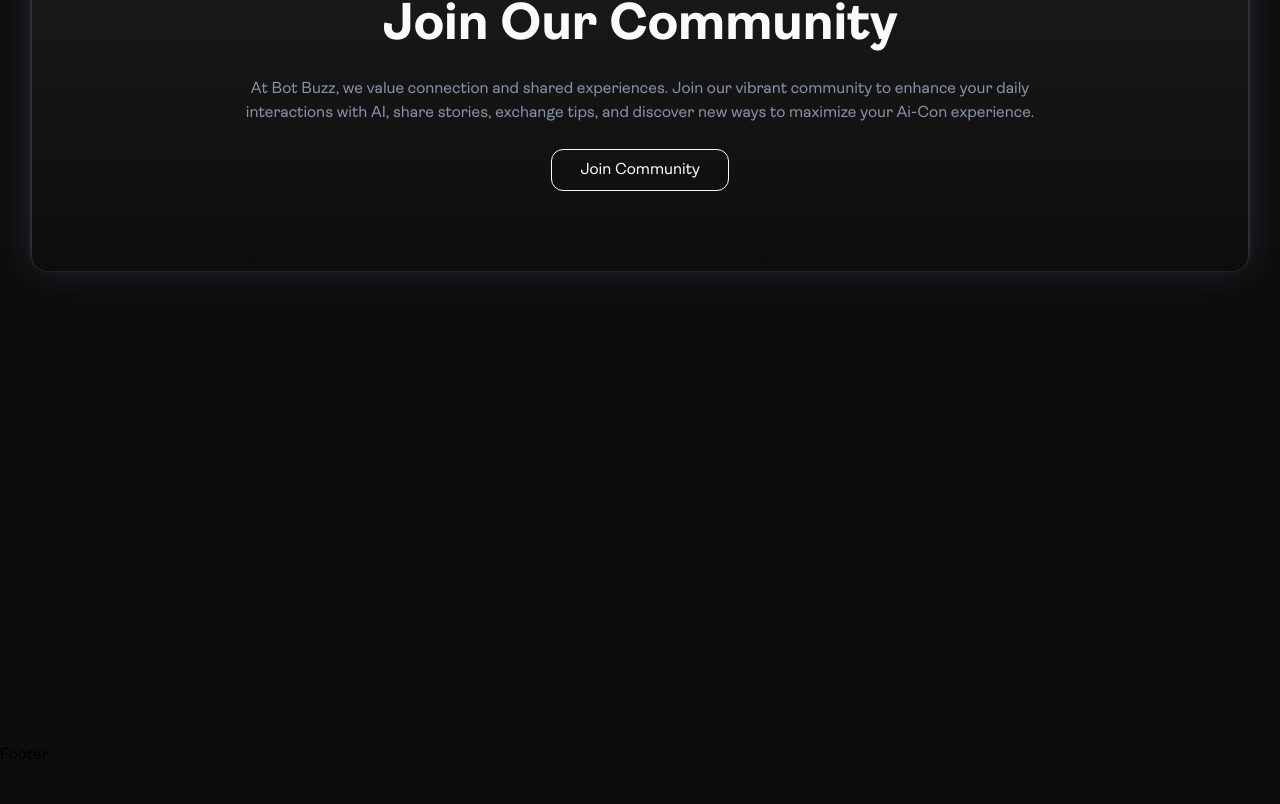
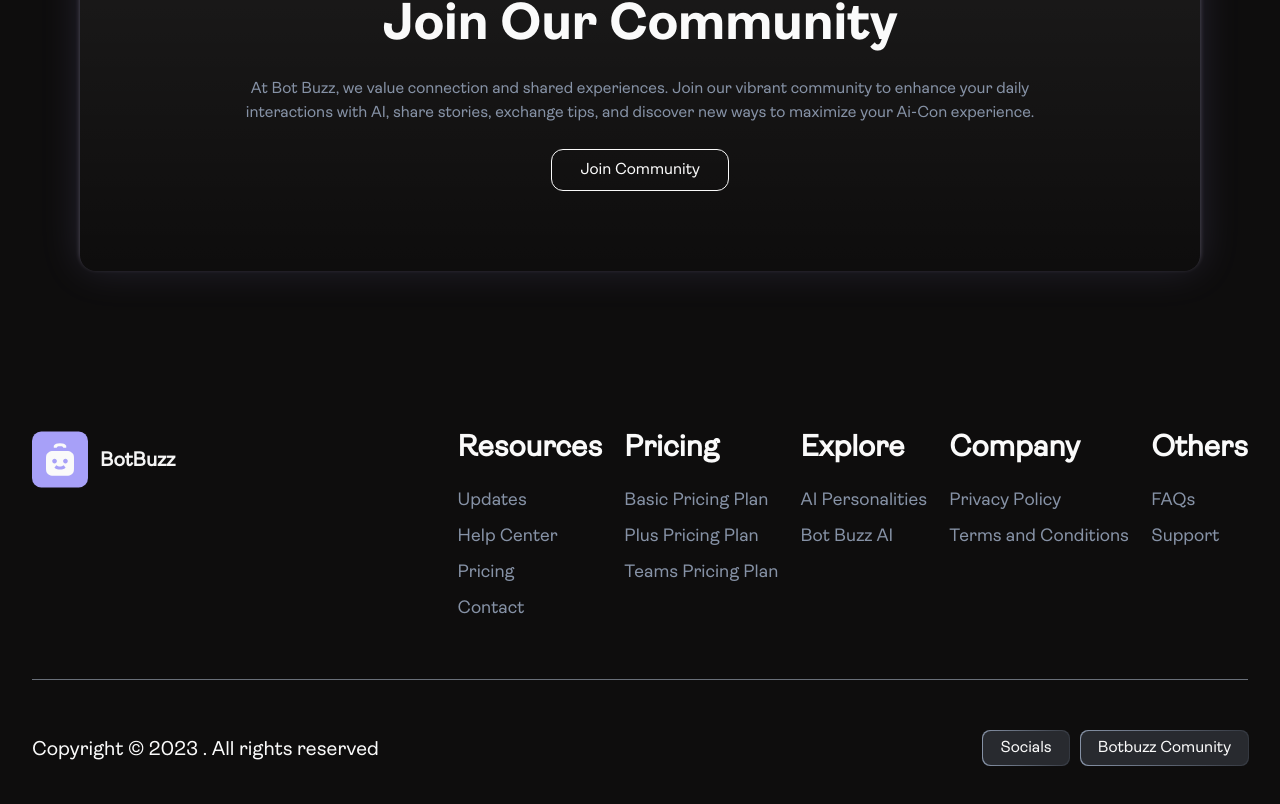
Before and after one commit to shahzaibjavaid/botbuzz-landing, a Next.js app: page / in a window 1280 px wide. Shown: the part 5437-6241 px from the top of the page. Before the commit the page ends 6204 px from the top, so only its background shows below. Built offline with nearby package versions, Linux system fonts and the light colour scheme.

Commit message:
Add footer section draft

```diff
--- a/sections/CTA.tsx
+++ b/sections/CTA.tsx
@@ -2,7 +2,7 @@
 
 const CTA = () => {
   return (
-    <div className='container mx-auto py-10 mt-10'>
+    <div className='container mx-auto py-10 px-20 mt-10'>
       <div className='rounded-2xl p-20 text-center text-white bg-gradient-to-b from-[#ffffff10] to-[#ffffff00] shadow-[0px_-2px_5px_rgba(233,217,255,0.3),0px_-2px_40px_rgba(167,160,248,0.15)]'>
         <h2 className='font-bold text-[52px] text-[#fafafa]'>
           Join Our Community
--- a/sections/Footer.tsx
+++ b/sections/Footer.tsx
@@ -2,26 +2,136 @@
 
 const Footer = () => {
   return (
-    <div>
-      <br />
-      <br />
-      <br />
-      <br />
-      <br />
-      <br />
-      <br />
-      <br />
-      <br />
-      <br />
-      <br />
-      <br />
-      <br />
-      <br />
-      <br />
-      <br />
-      <br />
-      <br />
-      Footer
+    <div className='container mx-auto py-10 mt-20'>
+      <div className='flex'>
+        <div className='w-[35%]'>
+          {' '}
+          <div className='flex items-center space-x-3'>
+            <img src='/images/logo-mini.svg' className='w-14' />
+            <span className='text-xl font-semibold text-3xl mt-1 text-[#f5f5f5]'>
+              BotBuzz
+            </span>
+          </div>
+        </div>
+        <div className='w-[65%] flex ml-auto'>
+          <div className='text-left'>
+            <h4 className='text-3xl font-semibold text-[#fafafa]'>Resources</h4>
+            <ul className='text-white mt-5 space-y-2 text-lg'>
+              <li>
+                <a href='#' className='text-[#8692a6]'>
+                  Updates
+                </a>
+              </li>
+              <li>
+                <a href='#' className='text-[#8692a6]'>
+                  Help Center
+                </a>
+              </li>
+              <li>
+                <a href='#' className='text-[#8692a6]'>
+                  Pricing
+                </a>
+              </li>
+              <li>
+                <a href='#' className='text-[#8692a6]'>
+                  Contact
+                </a>
+              </li>
+            </ul>
+          </div>
+          <div className='text-left ml-auto'>
+            <h4 className='text-3xl font-semibold text-[#fafafa]'>Pricing</h4>
+            <ul className='text-white mt-5 space-y-2 text-lg'>
+              <li>
+                <a href='#' className='text-[#8692a6]'>
+                  Basic Pricing Plan
+                </a>
+              </li>
+              <li>
+                <a href='#' className='text-[#8692a6]'>
+                  Plus Pricing Plan
+                </a>
+              </li>
+              <li>
+                <a href='#' className='text-[#8692a6]'>
+                  Teams Pricing Plan
+                </a>
+              </li>
+            </ul>
+          </div>
+          <div className='text-left ml-auto'>
+            <h4 className='text-3xl font-semibold text-[#fafafa]'>Explore</h4>
+            <ul className='text-white mt-5 space-y-2 text-lg'>
+              <li>
+                <a href='#' className='text-[#8692a6]'>
+                  AI Personalities
+                </a>
+              </li>
+              <li>
+                <a href='#' className='text-[#8692a6]'>
+                  Bot Buzz AI
+                </a>
+              </li>
+            </ul>
+          </div>
+          <div className='text-left ml-auto'>
+            <h4 className='text-3xl font-semibold text-[#fafafa]'>Company</h4>
+            <ul className='text-white mt-5 space-y-2 text-lg'>
+              <li>
+                <a href='#' className='text-[#8692a6]'>
+                  Privacy Policy
+                </a>
+              </li>
+              <li>
+                <a href='#' className='text-[#8692a6]'>
+                  Terms and Conditions
+                </a>
+              </li>
+            </ul>
+          </div>
+          <div className='text-left ml-auto'>
+            <h4 className='text-3xl font-semibold text-[#fafafa]'>Others</h4>
+            <ul className='text-white mt-5 space-y-2 text-lg'>
+              <li>
+                <a href='#' className='text-[#8692a6]'>
+                  FAQs
+                </a>
+              </li>
+              <li>
+                <a href='#' className='text-[#8692a6]'>
+                  Support
+                </a>
+              </li>
+            </ul>
+          </div>
+        </div>
+      </div>
+      <div className='py-14'>
+        <hr className='border-[#696f79]' />
+      </div>
+      <div className='flex'>
+        <p className='text-xl text-[#fafafa]'>
+          Copyright © 2023 . All rights reserved
+        </p>
+        <ul className='ml-auto space-x-3'>
+          <li className='inline-block'>
+            <a
+              href='#'
+              className="relative text-[#fafafa] py-2 px-4 rounded-lg bg-[#282a2f] border border-transparent before:absolute before:inset-0 before:rounded-lg before:bg-gradient-to-r before:from-[#8692A6] before:to-[#343840] before:z-[-1] before:m-[-2px] before:content-['']"
+            >
+              Socials
+            </a>
+          </li>
+          <li className='inline-block'>
+            <a
+              href='#'
+              className="relative text-[#fafafa] py-2 px-4 rounded-lg bg-[#282a2f] border border-transparent before:absolute before:inset-0 before:rounded-lg before:bg-gradient-to-r before:from-[#8692A6] before:to-[#343840] before:z-[-1] before:m-[-2px] before:content-['']"
+            >
+              Botbuzz Comunity
+            </a>
+          </li>
+        </ul>
+      </div>
     </div>
   )
 }
```
Also changed, not shown: public/images/logo-mini.svg (added).
